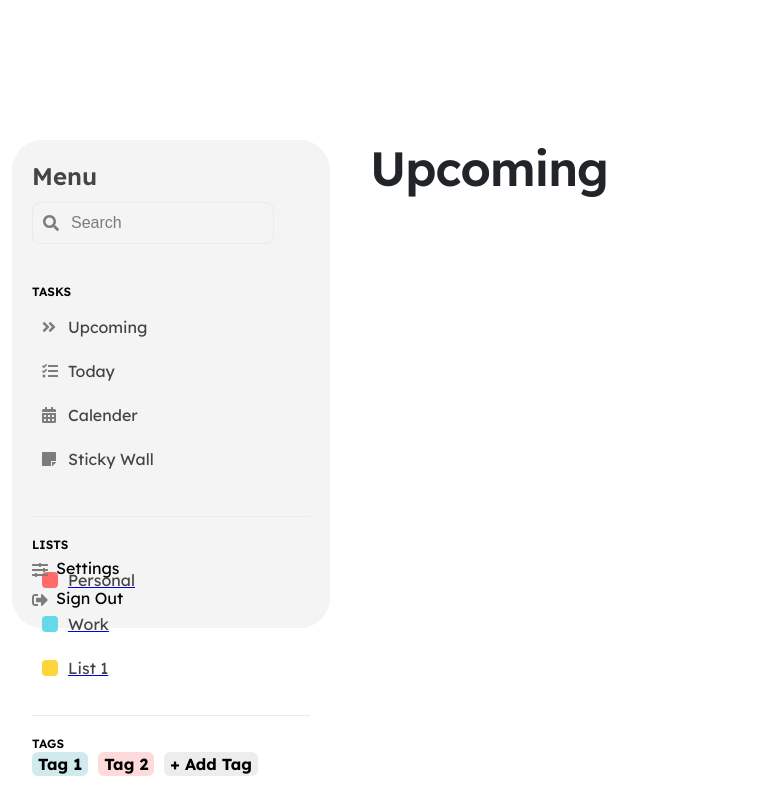
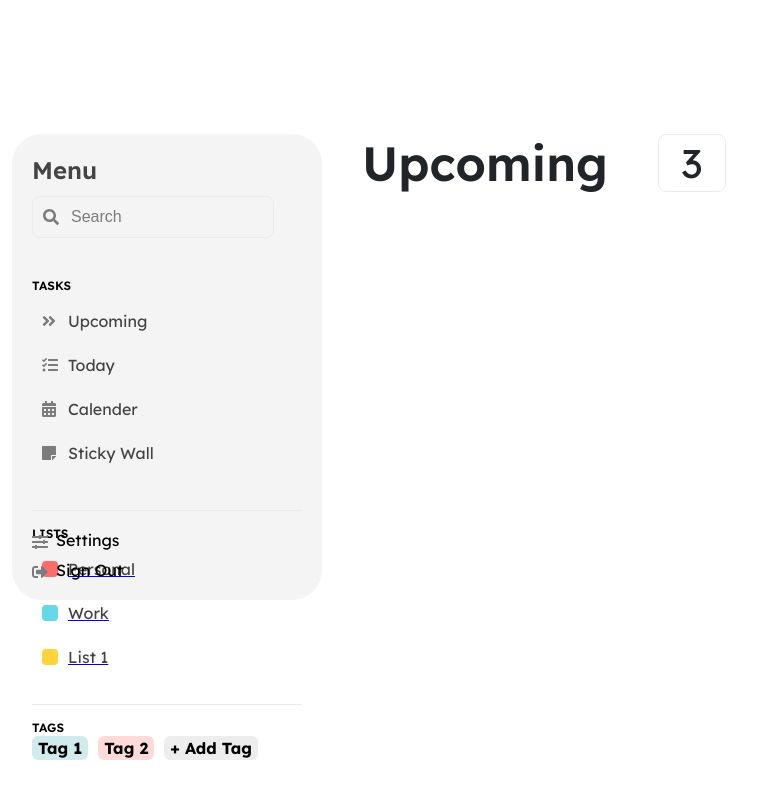
Before and after one commit to HexyFex/todo_app, a Django app: page / in a window 1280 px wide. Shown: the whole page, without its empty margins (8-765 px from the left). Run offline with Django 3.2, Linux system fonts and the light colour scheme; a user stored in the database is signed in; data comes from the database, SQL or seed files in the repository.

Commit message:
Added counter functionality with Django integration. Adjusted CSS to remove gap between title and counter by simplifying stylesheets and moving 'container' and 'body' styles to separate stylesheet.

```diff
--- /dev/null
+++ b/base/static/base/base.css
@@ -0,0 +1,19 @@
+@import url('https://fonts.googleapis.com/css2?family=Lexend+Deca:wght@400;500;600;700&display=swap');
+
+body {
+    font-family: 'Lexend Deca', sans-serif;
+    font-optical-sizing: auto;
+    font-weight: 400;
+    margin: 0;
+    padding: 0;
+    display: flex;
+    height: 95vh;
+    justify-content: center;
+    align-items: center;
+}
+
+.container {
+    display: flex;
+    width: 100%;
+    height: 70%;
+}
--- a/base/static/base/base_main_content.css
+++ b/base/static/base/base_main_content.css
@@ -7,38 +7,49 @@
 
 .main-content-header {
     display: flex;
-    flex-direction: row;
-    justify-content: space-between;
     align-items: center;
 }
 
 .main-content-title {
-    top: 24px;
-    left: 378px;
-    width: 250px;
-    height: 57px;
-    z-index: 18;
+    margin-right: 50px; /* Remove any potential margins */
+    padding: 0; /* Remove any potential padding */
 }
 
-
 .main-content-title p {
-    width: 250px;
-    height: 57px;
-    flex-grow: 1;
-    margin: 0px;
-    overflow: hidden;
+    margin: 0; /* Remove any potential margins */
+    padding: 0; /* Remove any potential padding */
     font-size: 48px;
     font-weight: 600;
-    text-transform: none;
     text-align: left;
-    letter-spacing: -1px;
     line-height: 56px;
     white-space: pre-line;
-    word-break: break-word;
-    opacity: 1;
-    visibility: visible;
 }
 
 .main-content-title span {
-    color: #212529ff
+    color: #212529;
 }
+
+.header-counter {
+    margin: 0; /* Remove any potential margins */
+    padding: 0; /* Remove any potential padding */
+}
+
+.header-counter div {
+    display: flex;
+    align-items: center;
+    justify-content: center;
+    width: 66px;
+    height: 56px;
+    background-color: rgba(221, 221, 221, 0);
+    border-radius: 8px;
+    border: 1px solid rgb(235, 235, 235);
+}
+
+.header-counter .count {
+    margin: 0; /* Remove any potential margins */
+    padding: 0; /* Remove any potential padding */
+    font-size: 40px;
+    line-height: 48px;
+    white-space: nowrap;
+    color: rgb(33, 37, 41);
+}
--- a/base/static/base/base_sidebar.css
+++ b/base/static/base/base_sidebar.css
@@ -1,25 +1,5 @@
-@import url('https://fonts.googleapis.com/css2?family=Lexend+Deca:wght@400;500;600;700&display=swap');
-
-body {
-    font-family: 'Lexend Deca', sans-serif;
-    font-optical-sizing: auto;
-    font-weight: 400;
-    margin: 0;
-    padding: 0;
-    display: flex;
-    height: 100vh;
-    justify-content: center;
-    align-items: center;
-}
-
-.container {
-    display: flex;
-    width: 100%;
-    height: 70%;
-}
-
 .sidebar {
-    width: 280px;
+    width: 270px;
     height: 80%;
     background-color: #F4F4F4;
     border-radius: 30px;
@@ -383,7 +363,7 @@ body {
 /* Add a divider between sidebar-lists and sidebar-tags */
 .sidebar-lists, .sidebar-tags {
     border-top: thin solid #ebebeb; /* Thin border as a divider */
-    padding-top: 20px; /* Add some spacing between the sections */
+    padding-top: 15px; /* Add some spacing between the sections */
     padding-bottom: 20px
 }
 
--- a/base/templates/base/task_list.html
+++ b/base/templates/base/task_list.html
@@ -4,6 +4,7 @@
     <meta charset="UTF-8">
     <meta name="viewport" content="width=device-width, initial-scale=1.0">
     <title>Aufgabenverwaltung</title>
+    <link rel="stylesheet" href="static/base/base.css">
     <link rel="stylesheet" href="static/base/base_sidebar.css">
     <link rel="stylesheet" href="static/base/base_main_content.css">
     <link href="https://fonts.googleapis.com/css2?family=Lexend+Deca:wght@400;500;600;700&display=swap"
@@ -133,9 +134,14 @@
             <div class="main-content-title">
                 <p><span>Upcoming</span></p>
             </div>
-
+            <div class="header-counter">
+            <span>
+                <div class="count">{{ count }}</div>
+            </span>
+            </div>
         </div>
     </div>
+
 </div>
 </body>
 </html>
```
Also changed, not shown: other parts of base/static/base/base_sidebar.css (+11 -11 lines).
